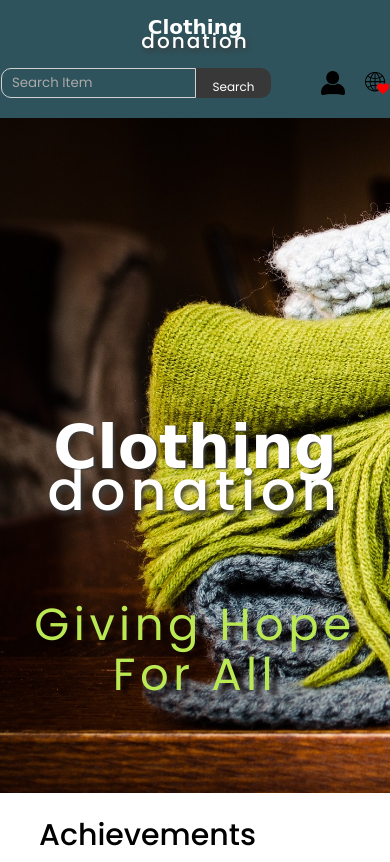
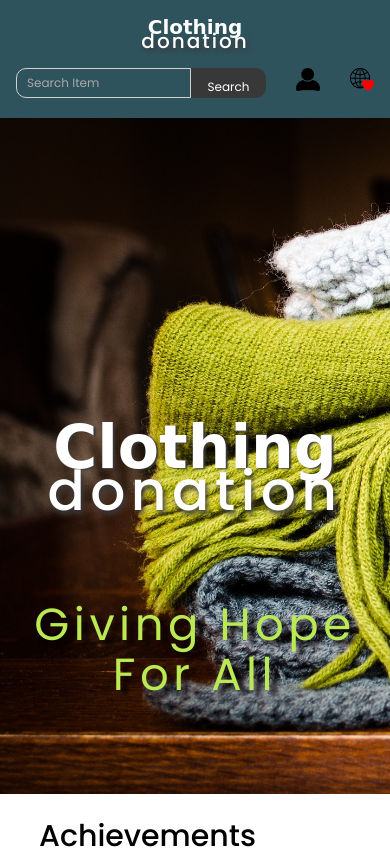
Before and after one commit to GeisianeAlves/Website-clothing-donation, a plain HTML site: page index.html in a window 390 px wide. Shown: the top 862 px of the page. Drawn offline with Linux system fonts and the light colour scheme; a web font is replaced by a local one.

Commit message:
new commit

```diff
--- a/nav.css
+++ b/nav.css
@@ -152,30 +152,29 @@
         align-items: center;
     }
     .search{
-        width: 300px;
+        width: 250px;
     }
     .search-box{
         margin-top: 20px;
-        width: 65%;
+        width: 70%;
         height: 30px;
 
     }
+    .search-box::placeholder{
+        font-size:12px;
+    }
+
     .search-btn{
         margin-top: 20px;
-        width: 25%;
+        width: 30%;
         height: 30px;
         padding: 10px 10px;
         font-size: 12px;
     }
 
-    .nav-items a{
-        display: flex;
-        flex-direction: column;
-        margin-left: 20px;
-    }
-
     .nav-items a img{
         width: 24px;
         margin-top: 20px;
+        margin-left: 10px;
     }
 }
```
